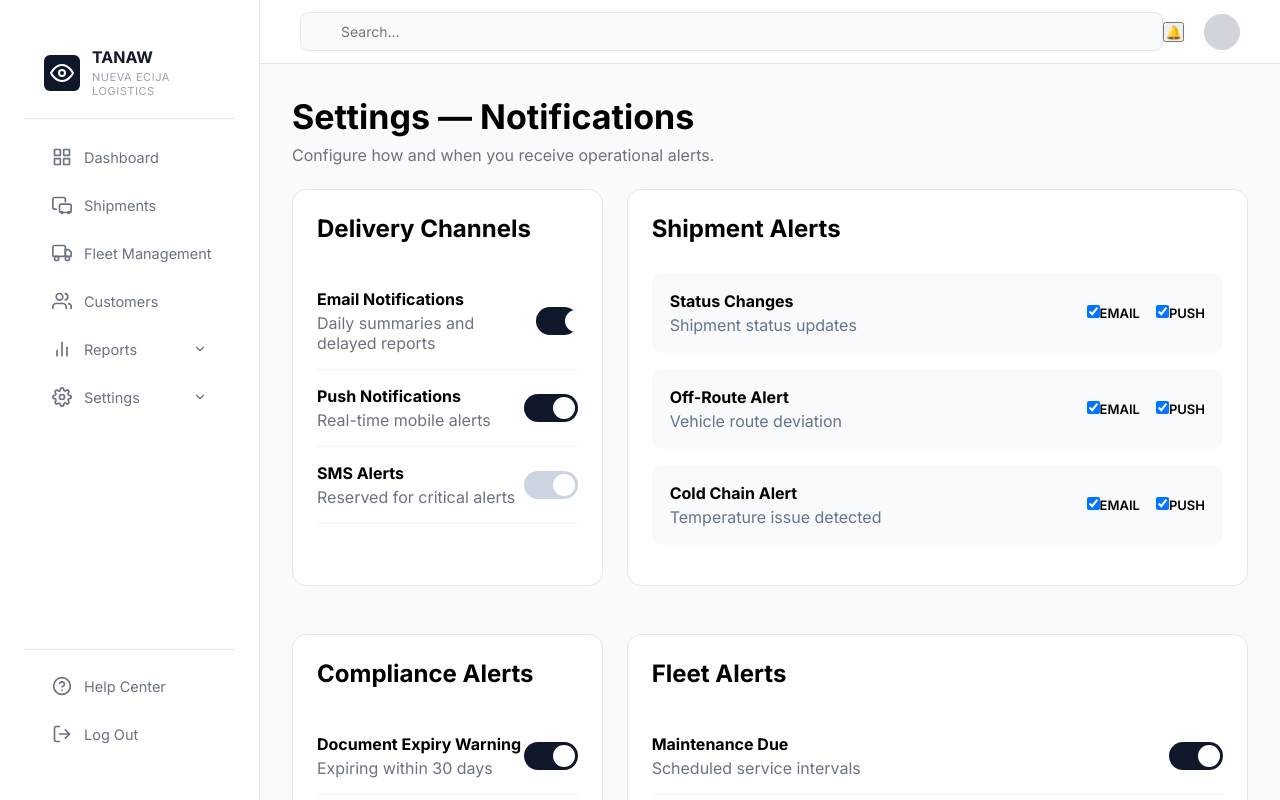
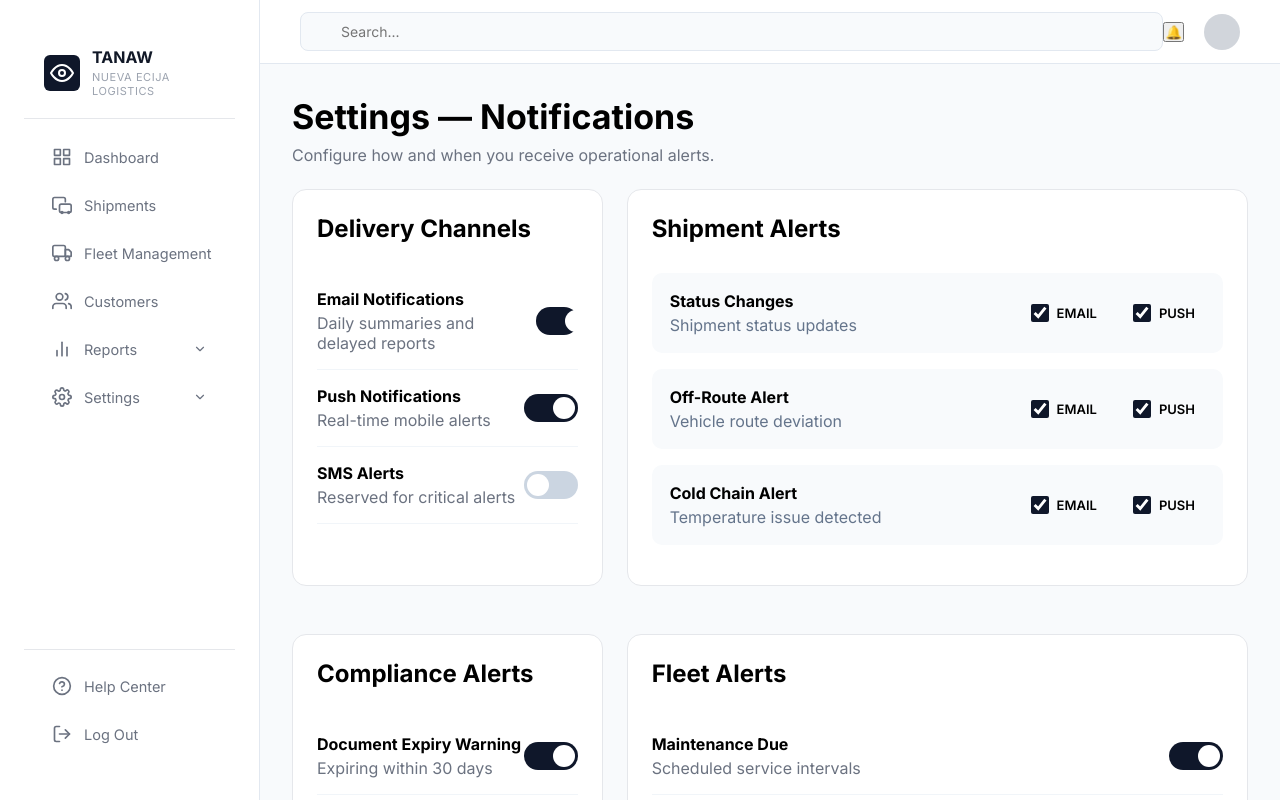
Before and after one commit to NavhiAngeles/mabutol-trucking-react, a React (Vite) app: page /Settings/notification in a window 1280 px wide. Shown: the top 800 px of the page. Built offline with nearby package versions, Linux system fonts and the light colour scheme.

Commit message:
clickable na yung mga on/off Button at check boxs a settings Notification

```diff
--- a/src/pages/Settings/Notification/notification.css
+++ b/src/pages/Settings/Notification/notification.css
@@ -1,5 +1,3 @@
-
-
 /* =========================
 HEADER
 ========================= */
@@ -23,9 +21,7 @@ GRID
 
 .notification-grid {
   display: grid;
-
   grid-template-columns: 1fr 2fr;
-
   gap: 24px;
 }
 
@@ -39,11 +35,8 @@ CARDS
 
 .settings-card {
   background: white;
-
   border-radius: 14px;
-
   border: 1px solid #E5E7EB;
-
   padding: 24px;
 }
 
@@ -56,16 +49,14 @@ CARDS
 }
 
 /* =========================
-TOGGLES
+TOGGLES (Fixed State Layout Positions)
 ========================= */
 
 .toggle-row {
   display: flex;
   justify-content: space-between;
   align-items: center;
-
   padding: 16px 0;
-
   border-bottom: 1px solid #F1F5F9;
 }
 
@@ -77,53 +68,50 @@ TOGGLES
 .toggle {
   width: 54px;
   height: 28px;
-
   border-radius: 20px;
-
-  background: #CBD5E1;
-
   position: relative;
-
   cursor: pointer;
+  user-select: none;
+  transition: background-color 0.2s ease-in-out;
 }
 
 .toggle.active {
   background: #0F172A;
 }
 
+.toggle.inactive {
+  background: #CBD5E1;
+}
+
 .toggle-circle {
   width: 22px;
   height: 22px;
-
   background: white;
-
   border-radius: 50%;
-
   position: absolute;
-
   top: 3px;
-  left: 3px;
+  transition: left 0.2s ease-in-out;
 }
 
 .toggle.active .toggle-circle {
   left: 29px;
 }
 
+.toggle.inactive .toggle-circle {
+  left: 3px;
+}
+
 /* =========================
-ALERT ROWS
+ALERT ROWS & VISIBLE CHECKBOX INTERACTIONS
 ========================= */
 
 .alert-row {
   display: flex;
   justify-content: space-between;
   align-items: center;
-
   padding: 18px;
-
   background: #F8FAFC;
-
   border-radius: 10px;
-
   margin-bottom: 16px;
 }
 
@@ -137,7 +125,33 @@ ALERT ROWS
   gap: 16px;
 }
 
-.alert-options label {
+/* The wrapper handles click pointer events explicitly */
+.checkbox-container {
+  display: inline-flex;
+  align-items: center;
+  gap: 8px;
   font-size: 13px;
   font-weight: 600;
+  cursor: pointer;
+  user-select: none;
+  padding: 6px 10px;
+  border-radius: 6px;
+  transition: background-color 0.15s ease-in-out;
 }
+
+/* High visibility click tracking when hovering option items */
+.checkbox-container:hover {
+  background-color: #E2E8F0;
+}
+
+/* Forces browsers to display custom dark theme checked mark boxes */
+.checkbox-container input[type="checkbox"] {
+  cursor: pointer;
+  width: 18px;
+  height: 18px;
+  margin: 0;
+  accent-color: #0F172A; /* Bold matching color when check is active */
+  position: relative;
+  z-index: 2;
+  pointer-events: auto; /* Guarantees the mouse event registration stays on top */
+}
--- a/src/pages/Settings/Notification/notification.jsx
+++ b/src/pages/Settings/Notification/notification.jsx
@@ -1,16 +1,52 @@
+import { useState } from "react";
 import MainLayout from "../../../layouts/mainLayout";
 import "./notification.css";
 
 export default function Notifications() {
+  // State for On/Off Switches
+  const [toggles, setToggles] = useState({
+    emailNotifications: true,
+    pushNotifications: true,
+    smsAlerts: false,
+    docExpiryWarning: true,
+    docExpired: true,
+    permitExpiration: false,
+    maintenanceDue: true,
+    vehicleOverdue: true,
+    newBooking: true,
+  });
+
+  // Flat state for Shipment Alert Checkboxes (True = Checked/On, False = Empty/Off)
+  const [shipmentAlerts, setShipmentAlerts] = useState({
+    statusChangesEmail: true,
+    statusChangesPush: true,
+    offRouteEmail: true,
+    offRoutePush: true,
+    coldChainEmail: true,
+    coldChainPush: true,
+  });
+
+  // Handler for Toggle Switches
+  const handleToggle = (key) => {
+    setToggles((prev) => ({
+      ...prev,
+      [key]: !prev[key],
+    }));
+  };
+
+  // Handler for Checkboxes
+  const handleCheckboxChange = (key) => {
+    setShipmentAlerts((prev) => ({
+      ...prev,
+      [key]: !prev[key],
+    }));
+  };
+
   return (
     <MainLayout>
       {/* Topbar */}
       <header className="topbar">
-        <input
-          type="text"
-          placeholder="Search..."
-        />
-
+        <input type="text" placeholder="Search..." />
         <div className="topbar-right">
           <button>🔔</button>
           <div className="avatar"></div>
@@ -19,19 +55,16 @@ export default function Notifications() {
 
       {/* Content */}
       <section className="content">
-        {/* Header */}
         <div className="page-header">
           <div>
             <h2>Settings — Notifications</h2>
-            <p>
-              Configure how and when you
-              receive operational alerts.
-            </p>
+            <p>Configure how and when you receive operational alerts.</p>
           </div>
         </div>
 
         {/* Grid */}
         <div className="notification-grid">
+
           {/* Delivery Channels */}
           <div className="settings-card">
             <div className="card-header">
@@ -43,7 +76,10 @@ export default function Notifications() {
                 <strong>Email Notifications</strong>
                 <p>Daily summaries and delayed reports</p>
               </div>
-              <div className="toggle active">
+              <div
+                className={`toggle ${toggles.emailNotifications ? "active" : "inactive"}`}
+                onClick={() => handleToggle("emailNotifications")}
+              >
                 <div className="toggle-circle"></div>
               </div>
             </div>
@@ -53,7 +89,10 @@ export default function Notifications() {
                 <strong>Push Notifications</strong>
                 <p>Real-time mobile alerts</p>
               </div>
-              <div className="toggle active">
+              <div
+                className={`toggle ${toggles.pushNotifications ? "active" : "inactive"}`}
+                onClick={() => handleToggle("pushNotifications")}
+              >
                 <div className="toggle-circle"></div>
               </div>
             </div>
@@ -63,71 +102,101 @@ export default function Notifications() {
                 <strong>SMS Alerts</strong>
                 <p>Reserved for critical alerts</p>
               </div>
-              <div className="toggle">
+              <div
+                className={`toggle ${toggles.smsAlerts ? "active" : "inactive"}`}
+                onClick={() => handleToggle("smsAlerts")}
+              >
                 <div className="toggle-circle"></div>
               </div>
             </div>
           </div>
 
-          {/* Shipment Alerts */}
+          {/* Shipment Alerts (Fully Responsive Checkboxes) */}
           <div className="settings-card wide">
             <div className="card-header">
               <h3>Shipment Alerts</h3>
             </div>
 
+            {/* Status Changes */}
             <div className="alert-row">
               <div>
                 <strong>Status Changes</strong>
                 <p>Shipment status updates</p>
               </div>
               <div className="alert-options">
-                <label>
-                  <input type="checkbox" defaultChecked />
+                <label className="checkbox-container">
+                  <input
+                    type="checkbox"
+                    checked={shipmentAlerts.statusChangesEmail}
+                    onChange={() => handleCheckboxChange("statusChangesEmail")}
+                  />
                   EMAIL
                 </label>
-                <label>
-                  <input type="checkbox" defaultChecked />
+                <label className="checkbox-container">
+                  <input
+                    type="checkbox"
+                    checked={shipmentAlerts.statusChangesPush}
+                    onChange={() => handleCheckboxChange("statusChangesPush")}
+                  />
                   PUSH
                 </label>
               </div>
             </div>
 
+            {/* Off-Route Alert */}
             <div className="alert-row">
               <div>
                 <strong>Off-Route Alert</strong>
                 <p>Vehicle route deviation</p>
               </div>
               <div className="alert-options">
-                <label>
-                  <input type="checkbox" defaultChecked />
+                <label className="checkbox-container">
+                  <input
+                    type="checkbox"
+                    checked={shipmentAlerts.offRouteEmail}
+                    onChange={() => handleCheckboxChange("offRouteEmail")}
+                  />
                   EMAIL
                 </label>
-                <label>
-                  <input type="checkbox" defaultChecked />
+                <label className="checkbox-container">
+                  <input
+                    type="checkbox"
+                    checked={shipmentAlerts.offRoutePush}
+                    onChange={() => handleCheckboxChange("offRoutePush")}
+                  />
                   PUSH
                 </label>
               </div>
             </div>
 
+            {/* Cold Chain Alert */}
             <div className="alert-row">
               <div>
                 <strong>Cold Chain Alert</strong>
                 <p>Temperature issue detected</p>
               </div>
               <div className="alert-options">
-                <label>
-                  <input type="checkbox" defaultChecked />
+                <label className="checkbox-container">
+                  <input
+                    type="checkbox"
+                    checked={shipmentAlerts.coldChainEmail}
+                    onChange={() => handleCheckboxChange("coldChainEmail")}
+                  />
                   EMAIL
                 </label>
-                <label>
-                  <input type="checkbox" defaultChecked />
+                <label className="checkbox-container">
+                  <input
+                    type="checkbox"
+                    checked={shipmentAlerts.coldChainPush}
+                    onChange={() => handleCheckboxChange("coldChainPush")}
+                  />
                   PUSH
                 </label>
               </div>
             </div>
           </div>
 
-          {/* Compliance */}
+          {/* Compliance Alerts */}
           <div className="settings-card">
             <div className="card-header">
               <h3>Compliance Alerts</h3>
@@ -138,7 +207,10 @@ export default function Notifications() {
                 <strong>Document Expiry Warning</strong>
                 <p>Expiring within 30 days</p>
               </div>
-              <div className="toggle active">
+              <div
+                className={`toggle ${toggles.docExpiryWarning ? "active" : "inactive"}`}
+                onClick={() => handleToggle("docExpiryWarning")}
+              >
                 <div className="toggle-circle"></div>
               </div>
             </div>
@@ -148,7 +220,10 @@ export default function Notifications() {
                 <strong>Document Expired</strong>
                 <p>Already expired documents</p>
               </div>
-              <div className="toggle active">
+              <div
+                className={`toggle ${toggles.docExpired ? "active" : "inactive"}`}
+                onClick={() => handleToggle("docExpired")}
+              >
                 <div className="toggle-circle"></div>
               </div>
             </div>
@@ -158,13 +233,16 @@ export default function Notifications() {
                 <strong>Permit Expiration</strong>
                 <p>Vehicle permits warning</p>
               </div>
-              <div className="toggle">
+              <div
+                className={`toggle ${toggles.permitExpiration ? "active" : "inactive"}`}
+                onClick={() => handleToggle("permitExpiration")}
+              >
                 <div className="toggle-circle"></div>
               </div>
             </div>
           </div>
 
-          {/* Fleet */}
+          {/* Fleet Alerts */}
           <div className="settings-card">
             <div className="card-header">
               <h3>Fleet Alerts</h3>
@@ -175,7 +253,10 @@ export default function Notifications() {
                 <strong>Maintenance Due</strong>
                 <p>Scheduled service intervals</p>
               </div>
-              <div className="toggle active">
+              <div
+                className={`toggle ${toggles.maintenanceDue ? "active" : "inactive"}`}
+                onClick={() => handleToggle("maintenanceDue")}
+              >
                 <div className="toggle-circle"></div>
               </div>
             </div>
@@ -185,7 +266,10 @@ export default function Notifications() {
                 <strong>Vehicle Overdue</strong>
                 <p>Missed maintenance schedule</p>
               </div>
-              <div className="toggle active">
+              <div
+                className={`toggle ${toggles.vehicleOverdue ? "active" : "inactive"}`}
+                onClick={() => handleToggle("vehicleOverdue")}
+              >
                 <div className="toggle-circle"></div>
               </div>
             </div>
@@ -195,11 +279,15 @@ export default function Notifications() {
                 <strong>New Customer Booking</strong>
                 <p>Customer submitted booking</p>
               </div>
-              <div className="toggle active">
+              <div
+                className={`toggle ${toggles.newBooking ? "active" : "inactive"}`}
+                onClick={() => handleToggle("newBooking")}
+              >
                 <div className="toggle-circle"></div>
               </div>
             </div>
           </div>
+
         </div>
       </section>
     </MainLayout>
```
